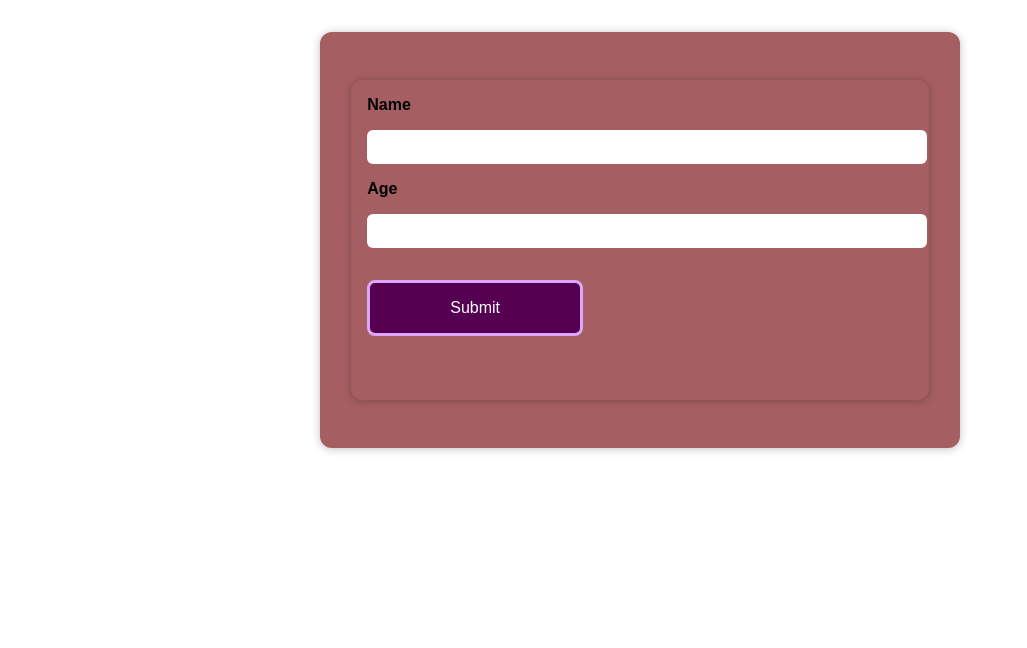
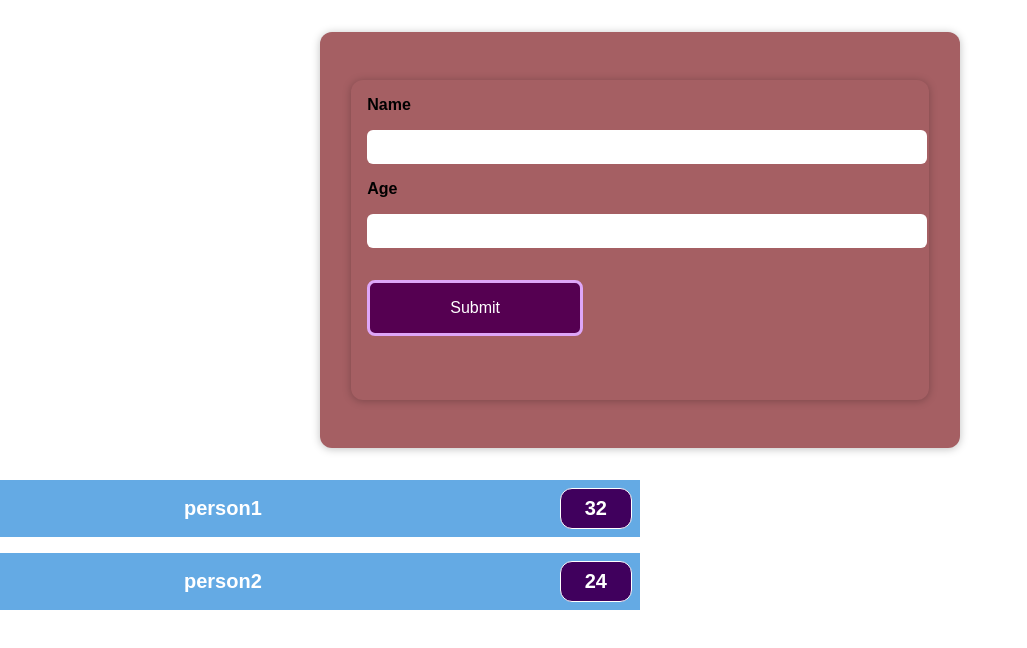
Before and after one commit to ColinMattutini/User-Creation-Deletion, a React (Create React App) app in the folder user-creation-deletion/: page / in a window 1280 px wide. Shown: the top 648 px of the page, without its empty margins (0-1027 px from the left). Built offline with nearby package versions, Linux system fonts and the light colour scheme.

Commit message:
added array of dummy users and ability to add users

```diff
--- a/user-creation-deletion/src/App.js
+++ b/user-creation-deletion/src/App.js
@@ -1,6 +1,8 @@
 import React, {useState} from 'react';
 import Users from './Components/Users.js';
 import NewUser from './Components/NewUser.js';
+import UserList from './Components/UserList.js';
+
 
 
 const App = () => {
@@ -16,8 +18,9 @@ const App = () => {
 
   return (
     <div>
-      {/* <Users/> */}
       <NewUser onAddUser={addUserHandler}/>
+      <Users users={user}/>
+
     </div>
   );
 }
--- a/user-creation-deletion/src/Components/NewUser.js
+++ b/user-creation-deletion/src/Components/NewUser.js
@@ -10,7 +10,7 @@ const NewUser = (props) => {
     const saveUserDataHandler = (enteredUserData) => {
         const userData = {
             ...enteredUserData,
-            id: Math.random().toString()
+            // id: Math.random().toString()
         };
         props.onAddUser(userData);
         setIsEditing(false);
--- /dev/null
+++ b/user-creation-deletion/src/Components/UserList.css
@@ -0,0 +1,11 @@
+.user-list
+{
+    list-style: none;
+    padding: 0;
+}
+
+.user-list__fallback
+{
+    color: rgb(245, 17, 17);
+    text-align: center;
+}
--- /dev/null
+++ b/user-creation-deletion/src/Components/UserList.js
@@ -0,0 +1,22 @@
+
+import React from 'react';
+import UserSaved from './UserSaved.js';
+
+const UserList = (props) => {
+
+    return(
+    <ul className="user-list">
+        {props.users.map((user) => (
+
+
+        <UserSaved
+            // key={user.id}
+            name={user.name}
+            age={user.age}/>))}
+    </ul>
+
+    );
+
+};
+
+export default UserList;
--- /dev/null
+++ b/user-creation-deletion/src/Components/UserSaved.css
@@ -0,0 +1,77 @@
+.user-item
+{
+    display: flex;
+    justify-content: space-between;
+    align-items: center;
+    padding: 0.5rem;
+    margin: 1rem 0;
+    background-color: #64aae4;
+    width:40rem;
+
+}
+
+.user-list
+{
+    list-style: none;
+    padding: 0;
+}
+
+.user-list__fallback
+{
+    color: rgb(245, 17, 17);
+    text-align: center;
+}
+
+.user-item__name
+{
+    display: flex;
+    flex-direction: column;
+    gap: 1rem;
+    margin-left: 10rem;
+    align-items: flex-end;
+    flex-flow: column-reverse;
+    justify-content: flex-start;
+    flex:1;
+}
+
+.user-item h2
+{
+    color: #3a3a3a;
+    font-size:1rem;
+    flex:1;
+    margin: 0 1rem;
+    color: white;
+}
+
+.user-item__age
+{
+    font-size: 1rem;
+    font-weight: bold;
+    color: white;
+    background-color: #40005d;
+    border: 1px solid white;
+    padding: 0.5rem;
+    border-radius: 12px;
+}
+
+@media (min-width:580px)
+{
+    .user-item__name
+    {
+        flex-direction: row;
+        align-items:center;
+        justify-content: flex-start;
+        flex: 1;
+    }
+
+    .user-item__name h2
+    {
+        font-size: 1.25rem;
+    }
+
+    .user-item__age
+    {
+        font-size: 1.25rem;
+        padding: 0.5rem 1.5rem;
+    }
+}
--- /dev/null
+++ b/user-creation-deletion/src/Components/UserSaved.js
@@ -0,0 +1,28 @@
+import React from 'react';
+import Card from './UI/Card';
+import './UserSaved.css';
+
+
+const UserSaved = (props) => {
+
+    return(
+        <li>
+            <div className="user-item">
+
+                <div className="user-item__name">
+                    <h2>{props.name}</h2>
+                    <div className="user-item__age">
+                        {props.age}
+                    </div>
+                </div>
+                </div>
+
+
+
+        </li>
+
+    );
+
+};
+
+export default UserSaved;
--- a/user-creation-deletion/src/Components/Users.js
+++ b/user-creation-deletion/src/Components/Users.js
@@ -1,14 +1,22 @@
 import React from 'react';
 import './Users.css';
 import Card from './UI/Card.js';
-import NewUser from './NewUser';
+import UserList from './UserList.js';
+// import UserSaved from './UserSaved.js';
 
 const Users = (props) => {
 
+    const DummyUsers = [
+        {name: 'person1', age: 32},
+        {name: 'person2', age:24}
+      ];
+
     return(
-        <Card>
-            <NewUser/>
+        <div>
+        <Card className='users'>
+            <UserList users={DummyUsers}/>
         </Card>
+        </div>
 
     )
 
```
